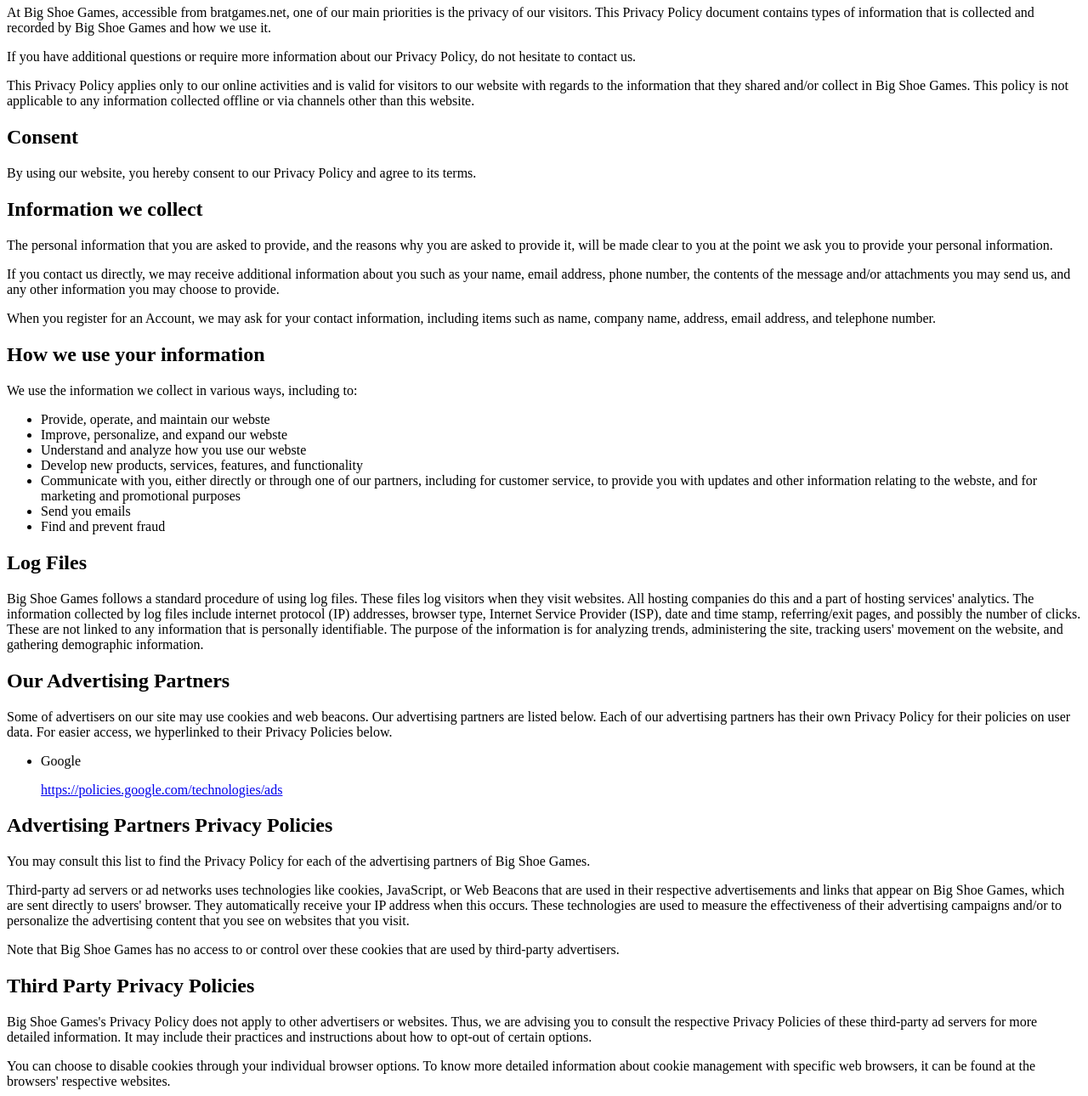
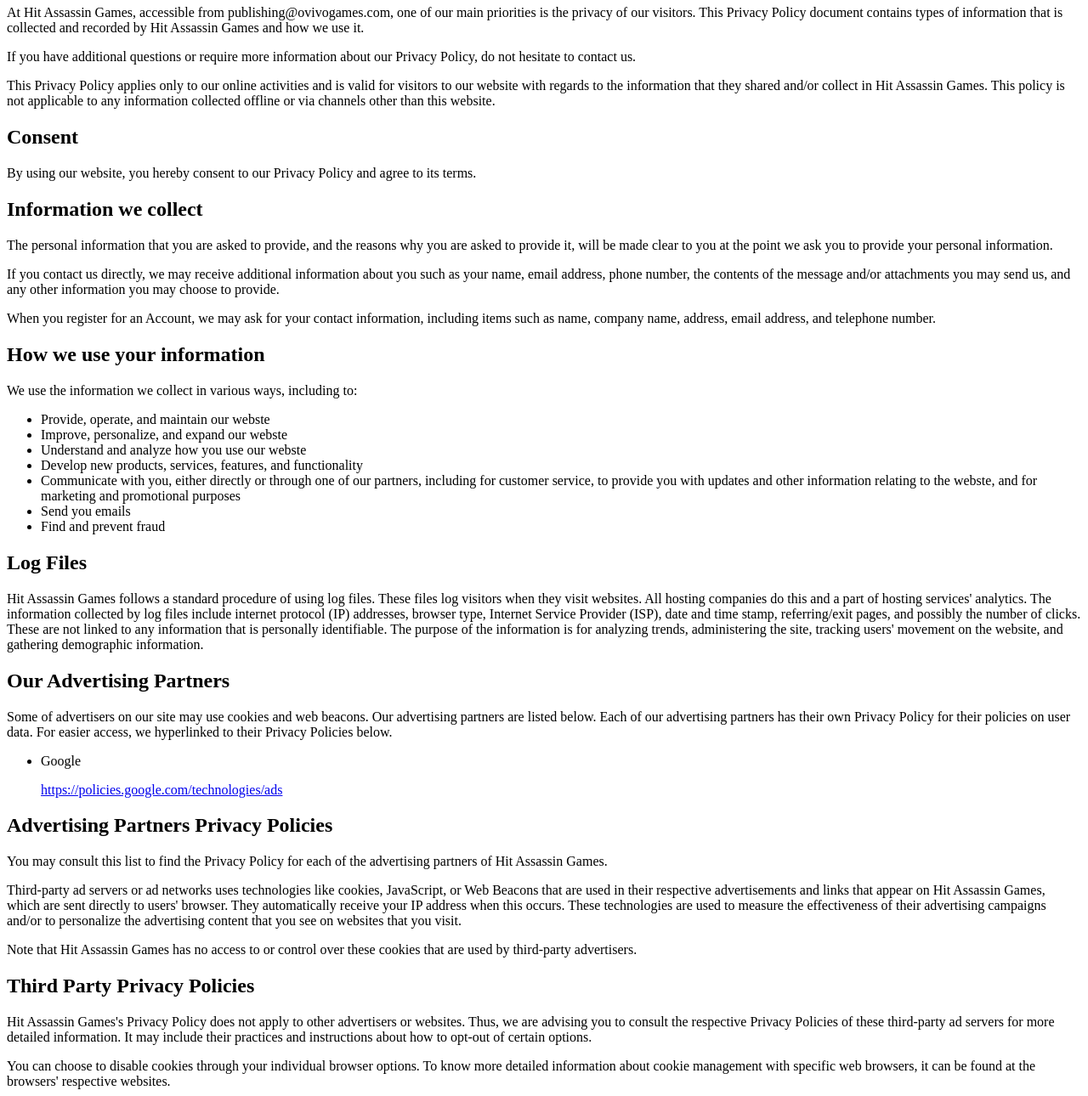
Before and after one commit to bratgames/bratgames.github.io, a plain HTML site: page privacy.html in a window 1280 px wide. Shown: the part 60-1350 px from the top of the page at 85% size. Drawn offline with Linux system fonts and the light colour scheme.

Commit message:
Update privacy.html

```diff
--- a/privacy.html
+++ b/privacy.html
@@ -1,21 +1,21 @@
 <html>
 
 <head>
-    <title> Big Shoe Games | Privacy</title>
+    <title> Hit Assassin Games | Privacy</title>
 </head>
 
 <body>
-    <h1>Privacy Policy for Big Shoe Games</h1>
+    <h1>Privacy Policy for Hit Assassin Games</h1>
 
-    <p>At Big Shoe Games, accessible from bratgames.net, one of our main priorities is the privacy of our visitors. This
-        Privacy Policy document contains types of information that is collected and recorded by Big Shoe Games and how we
+    <p>At Hit Assassin Games, accessible from publishing@ovivogames.com, one of our main priorities is the privacy of our visitors. This
+        Privacy Policy document contains types of information that is collected and recorded by Hit Assassin Games and how we
         use it.</p>
 
     <p>If you have additional questions or require more information about our Privacy Policy, do not hesitate to contact
         us.</p>
 
     <p>This Privacy Policy applies only to our online activities and is valid for visitors to our website with regards
-        to the information that they shared and/or collect in Big Shoe Games. This policy is not applicable to any
+        to the information that they shared and/or collect in Hit Assassin Games. This policy is not applicable to any
         information collected offline or via channels other than this website.</p>
 
     <h2>Consent</h2>
@@ -50,7 +50,7 @@
 
     <h2>Log Files</h2>
 
-    <p>Big Shoe Games follows a standard procedure of using log files. These files log visitors when they visit websites.
+    <p>Hit Assassin Games follows a standard procedure of using log files. These files log visitors when they visit websites.
         All hosting companies do this and a part of hosting services' analytics. The information collected by log files
         include internet protocol (IP) addresses, browser type, Internet Service Provider (ISP), date and time stamp,
         referring/exit pages, and possibly the number of clicks. These are not linked to any information that is
@@ -75,19 +75,19 @@
 
     <h2>Advertising Partners Privacy Policies</h2>
 
-    <P>You may consult this list to find the Privacy Policy for each of the advertising partners of Big Shoe Games.</p>
+    <P>You may consult this list to find the Privacy Policy for each of the advertising partners of Hit Assassin Games.</p>
 
     <p>Third-party ad servers or ad networks uses technologies like cookies, JavaScript, or Web Beacons that are used in
-        their respective advertisements and links that appear on Big Shoe Games, which are sent directly to users' browser.
+        their respective advertisements and links that appear on Hit Assassin Games, which are sent directly to users' browser.
         They automatically receive your IP address when this occurs. These technologies are used to measure the
         effectiveness of their advertising campaigns and/or to personalize the advertising content that you see on
         websites that you visit.</p>
 
-    <p>Note that Big Shoe Games has no access to or control over these cookies that are used by third-party advertisers.</p>
+    <p>Note that Hit Assassin Games has no access to or control over these cookies that are used by third-party advertisers.</p>
 
     <h2>Third Party Privacy Policies</h2>
 
-    <p>Big Shoe Games's Privacy Policy does not apply to other advertisers or websites. Thus, we are advising you to consult
+    <p>Hit Assassin Games's Privacy Policy does not apply to other advertisers or websites. Thus, we are advising you to consult
         the respective Privacy Policies of these third-party ad servers for more detailed information. It may include
         their practices and instructions about how to opt-out of certain options. </p>
 
@@ -128,7 +128,7 @@
     <p>Another part of our priority is adding protection for children while using the internet. We encourage parents and
         guardians to observe, participate in, and/or monitor and guide their online activity.</p>
 
-    <p>Big Shoe Games does not knowingly collect any Personal Identifiable Information from children under the age of 13. If
+    <p>Hit Assassin Games does not knowingly collect any Personal Identifiable Information from children under the age of 13. If
         you think that your child provided this kind of information on our website, we strongly encourage you to contact
         us immediately and we will do our best efforts to promptly remove such information from our records.</p>
 </body>
```
